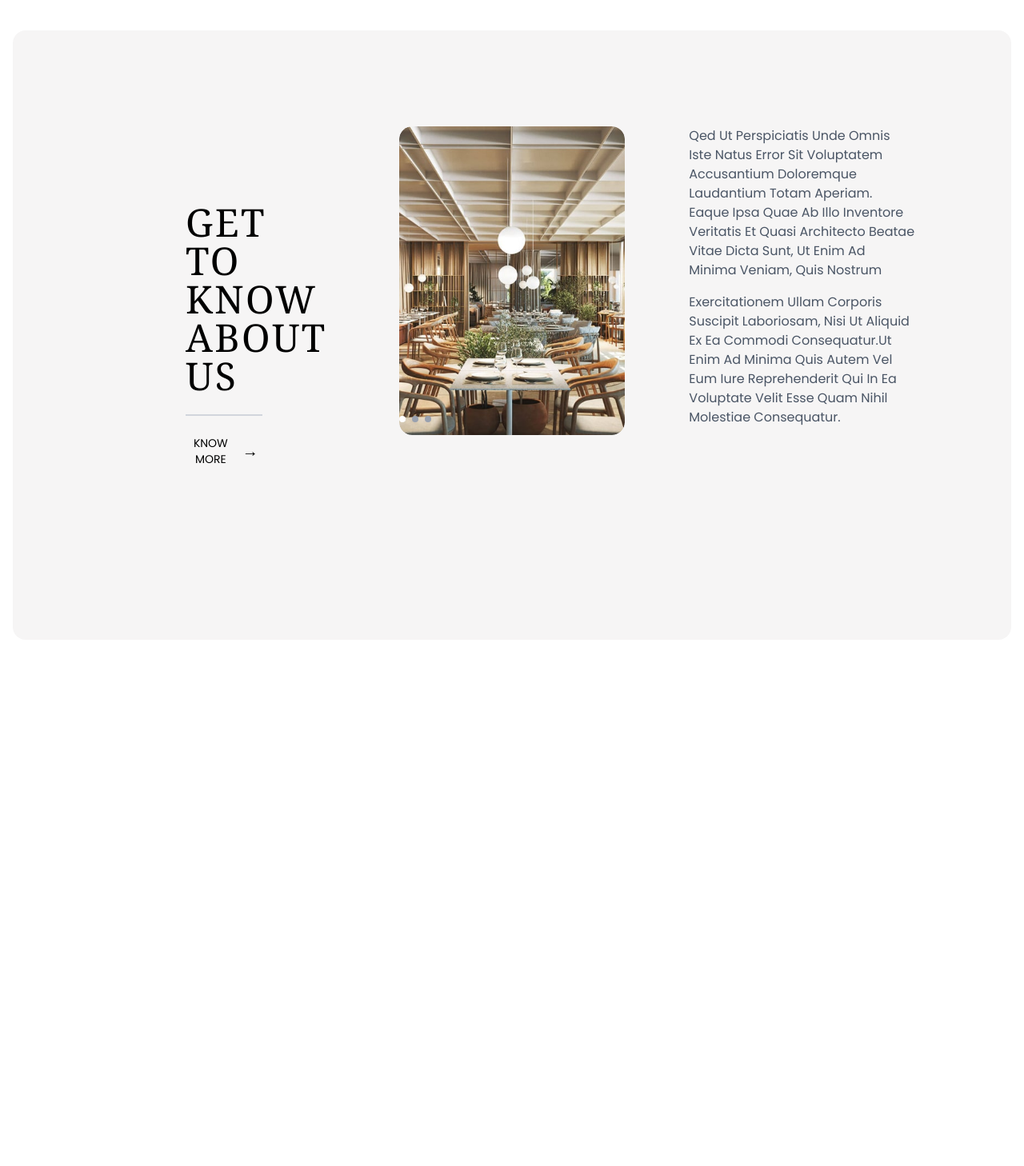
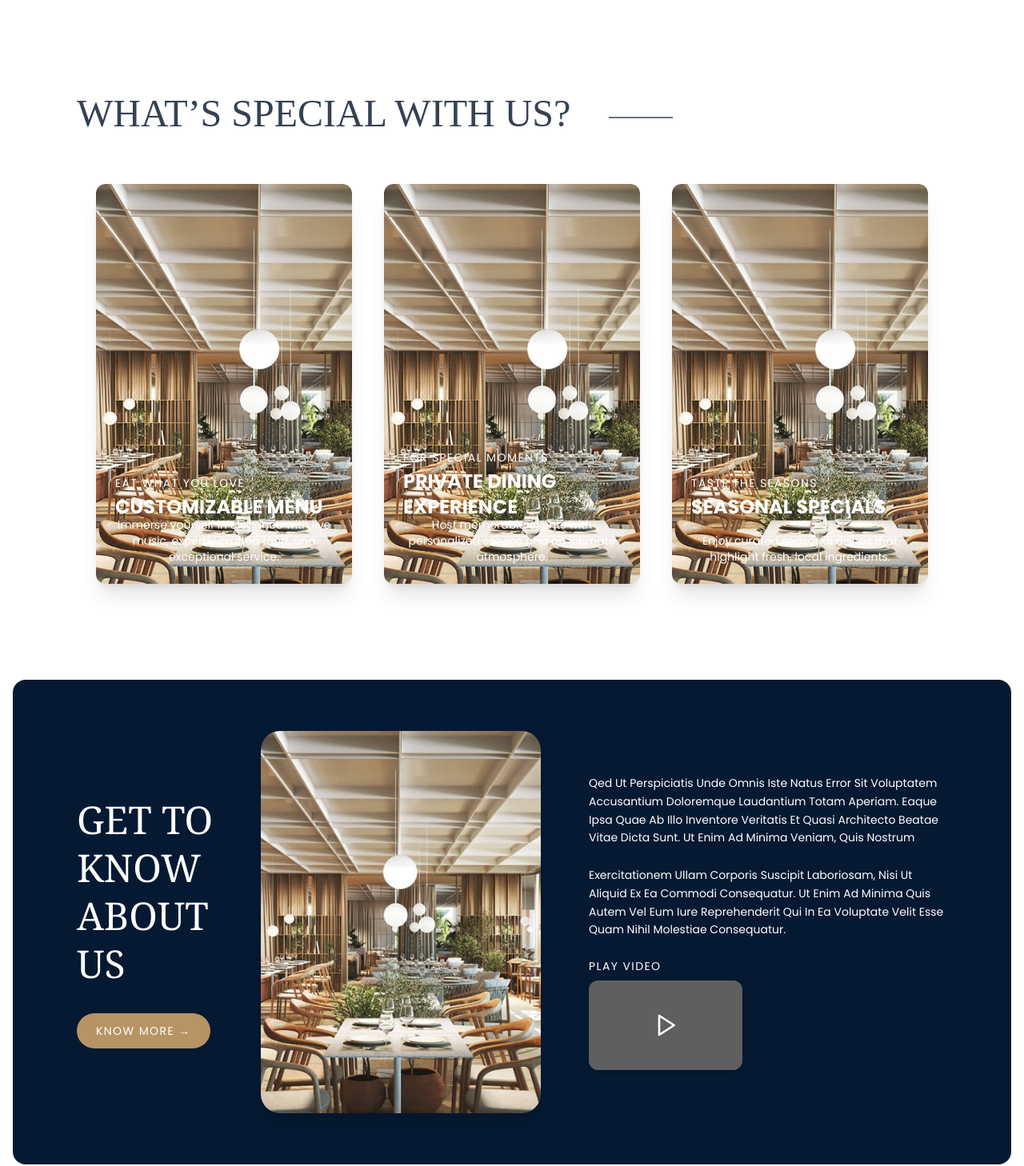
Before and after one commit to NAVIN0507/hotel, a Next.js app: page / in a window 1280 px wide. Shown: the part 818-2276 px from the top of the page at 80% size. Before the commit the page ends 1634 px from the top, so only its background shows below. Built offline with nearby package versions, Linux system fonts and the light colour scheme; grey boxes are pictures that could not be loaded; a web font is replaced by a local one.

Commit message:
Created about sec tion

```diff
--- a/app/components/Home/Aboutus.tsx
+++ /dev/null
@@ -1,75 +0,0 @@
-'use client';
-
-import React from 'react';
-import Image from 'next/image';
-import { PlayCircle } from 'lucide-react';
-
-const AboutUsSection: React.FC = () => {
-    return (
-        <div className=" mx-auto rounded-2xl  p-30 bg-[#F6F5F5]">
-            <div className="grid grid-cols-1 md:grid-cols-3 gap-12 md:gap-20 items-start">
-                {/* Left Side - Text Content */}
-                <div className="space-y-6 p-24">
-                    <h2 className="text-5xl font-serif tracking-wider">
-                        GET TO<br />
-                        KNOW<br />
-                        ABOUT<br />
-                        US
-                    </h2>
-                    <div className="w-24 h-0.5 bg-gray-300"></div>
-                    <button className="flex items-center space-x-2 text-sm hover:text-gray-600 transition-colors">
-                        <span>KNOW MORE</span>
-                        <span className="text-xl">→</span>
-                    </button>
-                </div>
-
-                {/* Center - Main Image */}
-                <div className="relative rounded-2xl overflow-hidden">
-                    <Image
-                        src="/assets/feature_section.jpg"
-                        alt="Modern restaurant interior"
-                        width={500}
-                        height={400}
-                        className="object-cover w-full h-full rounded-2xl"
-                    />
-                    <div className="absolute bottom-4 flex gap-2">
-                        <div className="w-2 h-2 bg-white rounded-full"></div>
-                        <div className="w-2 h-2 bg-gray-400 rounded-full"></div>
-                        <div className="w-2 h-2 bg-gray-400 rounded-full"></div>
-                    </div>
-                </div>
-
-                {/* Right Side - Text and Video */}
-                <div className="space-y-8">
-                    <div className="space-y-4">
-                        <p className="text-gray-600">
-                            Qed Ut Perspiciatis Unde Omnis Iste Natus Error Sit Voluptatem Accusantium Doloremque Laudantium Totam Aperiam. Eaque Ipsa Quae Ab Illo Inventore Veritatis Et Quasi Architecto Beatae Vitae Dicta Sunt, Ut Enim Ad Minima Veniam, Quis Nostrum
-                        </p>
-                        <p className="text-gray-600">
-                            Exercitationem Ullam Corporis Suscipit Laboriosam, Nisi Ut Aliquid Ex Ea Commodi Consequatur.Ut Enim Ad Minima Quis Autem Vel Eum Iure Reprehenderit Qui In Ea Voluptate Velit Esse Quam Nihil Molestiae Consequatur.
-                        </p>
-                    </div>
-
-                    {/* Video Section */}
-                    {/* <div className="space-y-2">
-                        <p className="text-sm font-medium">PLAY VIDEO</p>
-                        <div className="relative rounded-lg overflow-hidden">
-                            <Image
-                                src="/assets/feature_section.jpg"
-                                alt="Video thumbnail"
-                                width={100}
-                                height={50}
-                                className="object-cover w-full rounded-lg"
-                            />
-                            <button className="absolute inset-0 flex items-center justify-center bg-black/20 hover:bg-black/30 transition-colors">
-                                <PlayCircle className="w-12 h-12 text-white" />
-                            </button>
-                        </div>
-                    </div> */}
-                </div>
-            </div>
-        </div>
-    );
-};
-
-export default AboutUsSection;
--- a/app/page.tsx
+++ b/app/page.tsx
@@ -1,11 +1,13 @@
 import Image from "next/image";
-import Hero from "./components/Home/Hero";
-import AboutUsSection from "./components/Home/Aboutus";
+import Hero from "../components/Home/Hero";
+import AboutUsSection from "../components/Home/Aboutus";
+import SpecialSection from "@/components/Home/FeatureSectio";
 
 export default function Home() {
   return (
   <main className="p-4 flex flex-col gap-10">
 <Hero/>
+<SpecialSection/>
 <AboutUsSection/>
   </main>
   );
--- /dev/null
+++ b/components/Home/Aboutus.tsx
@@ -0,0 +1,62 @@
+
+import { Play } from 'lucide-react';
+
+const AboutUsSection = () => {
+    return (
+        <section className="bg-[#051932] text-white py-16 px-8 rounded-2xl w-full h-full  mx-auto pl-20 pr-20">
+            <div className="flex flex-col md:flex-row items-center justify-between gap-10">
+                {/* Left: Heading and Button */}
+                <div className="flex flex-col items-start gap-8">
+                    <h2 className="text-4xl md:text-5xl font-serif leading-tight">
+                        GET TO<br />KNOW<br />ABOUT<br />US
+                    </h2>
+                    <button className="bg-[#b79464] hover:bg-[#a28252] text-white px-6 py-3 rounded-full text-sm tracking-widest uppercase flex items-center gap-2">
+                        Know More →
+                    </button>
+                </div>
+
+                {/* Center: Main Image */}
+                <div className="rounded-3xl overflow-hidden shadow-lg">
+                    <img
+                        src="./assets/feature_section.jpg"
+                        alt="Restaurant"
+                        className="w-[350px] h-auto object-cover"
+                    />
+                </div>
+
+                {/* Right: Description and Video */}
+                <div className="flex flex-col gap-6 max-w-md text-sm leading-relaxed">
+                    <p>
+                        Qed Ut Perspiciatis Unde Omnis Iste Natus Error Sit Voluptatem
+                        Accusantium Doloremque Laudantium Totam Aperiam. Eaque Ipsa Quae Ab
+                        Illo Inventore Veritatis Et Quasi Architecto Beatae Vitae Dicta
+                        Sunt. Ut Enim Ad Minima Veniam, Quis Nostrum
+                    </p>
+                    <p>
+                        Exercitationem Ullam Corporis Suscipit Laboriosam, Nisi Ut Aliquid
+                        Ex Ea Commodi Consequatur. Ut Enim Ad Minima Quis Autem Vel Eum Iure
+                        Reprehenderit Qui In Ea Voluptate Velit Esse Quam Nihil Molestiae
+                        Consequatur.
+                    </p>
+
+                    {/* Video Preview */}
+                    <div className="flex flex-col gap-2 items-start">
+                        <span className="uppercase text-sm tracking-widest">Play Video</span>
+                        <div className="relative w-48 h-28 rounded-xl overflow-hidden shadow-md">
+                            <img
+                                src="/path-to-your-thumbnail.jpg"
+                                alt="Video Thumbnail"
+                                className="w-full h-full object-cover"
+                            />
+                            <div className="absolute inset-0 bg-black/40 flex items-center justify-center">
+                                <Play className="text-white w-8 h-8" />
+                            </div>
+                        </div>
+                    </div>
+                </div>
+            </div>
+        </section>
+    );
+};
+
+export default AboutUsSection;
--- /dev/null
+++ b/components/Home/FeatureSectio.tsx
@@ -0,0 +1,76 @@
+"use client"
+import React from 'react';
+import { motion } from 'framer-motion';
+
+const specials = [
+    {
+        title: 'CUSTOMIZABLE MENU',
+        subtitle: 'EAT WHAT YOU LOVE',
+        description:
+            'Immerse yourself in elegance with live music, expertly crafted food, and exceptional service.',
+    },
+    {
+        title: 'PRIVATE DINING EXPERIENCE',
+        subtitle: 'FOR SPECIAL MOMENTS',
+        description:
+            'Host memorable events with personalized service and an intimate atmosphere.',
+    },
+    {
+        title: 'SEASONAL SPECIALS',
+        subtitle: 'TASTE THE SEASONS',
+        description:
+            'Enjoy curated seasonal dishes that highlight fresh, local ingredients.',
+    },
+];
+
+const SpecialSection: React.FC = () => {
+    return (
+        <section className="py-16 px-4 bg-white lg:p-20">
+            <div className="max-w-7xl mx-auto ">
+                <h2 className="text-5xl font-mono text-gray-700 flex gap-2">
+                    WHAT’S SPECIAL WITH US?
+                    <div className="w-20 mt-7 hidden lg:block ml-10 h-0 border border-gray-500" />
+                </h2>
+
+                <div className="grid grid-cols-1 sm:grid-cols-2 md:grid-cols-3 gap-10 mt-16 px-6 ">
+                    {specials.map((item, idx) => (
+                        <motion.div
+                            key={idx}
+                            whileHover="hover"
+                            initial="rest"
+                            animate="rest"
+                            className="relative h-[500px] rounded-xl features text-white bg-gray-100 shadow-xl group cursor-pointer overflow-hidden transition-all duration-500"
+                        >
+                            <motion.div
+                                variants={{
+                                    rest: { y: 0 },
+                                    hover: { y: -10 },
+                                }}
+                                transition={{ duration: 0.4, ease: 'easeInOut' }}
+                                className="absolute flex flex-col items-start bottom-20 px-6 w-full"
+                            >
+                                <p className="text-sm text-white tracking-widest uppercase mb-1">
+                                    {item.subtitle}
+                                </p>
+                                <h3 className="text-2xl font-bold text-white">{item.title}</h3>
+                            </motion.div>
+
+                            <motion.div
+                                variants={{
+                                    rest: { opacity: 1, y: 0 },
+                                    hover: { opacity: 1, y: -5 },
+                                }}
+                                transition={{ duration: 0.4, ease: 'easeInOut' }}
+                                className="absolute bottom-6 px-6 text-white text-sm text-center"
+                            >
+                                <p>{item.description}</p>
+                            </motion.div>
+                        </motion.div>
+                    ))}
+                </div>
+            </div>
+        </section>
+    );
+};
+
+export default SpecialSection;
--- a/package.json
+++ b/package.json
@@ -9,6 +9,7 @@
     "lint": "next lint"
   },
   "dependencies": {
+    "framer-motion": "^12.9.2",
     "lucide-react": "^0.488.0",
     "next": "15.3.0",
     "react": "^19.0.0",
```
Also changed, not shown: components/Home/Hero.tsx (renamed from app/components/Home/Hero.tsx), 1 other file (tests, documents, lock files or other folders).
